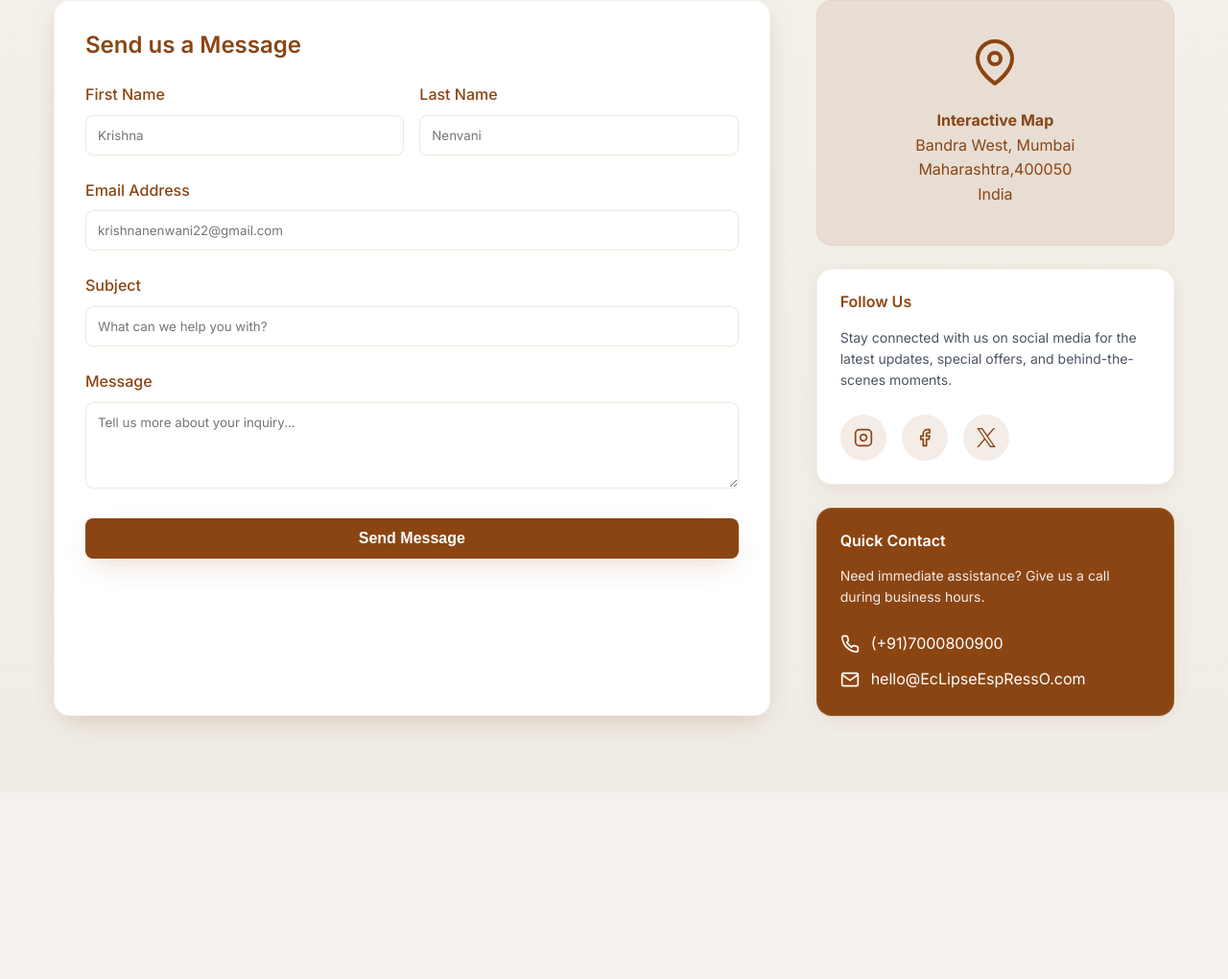
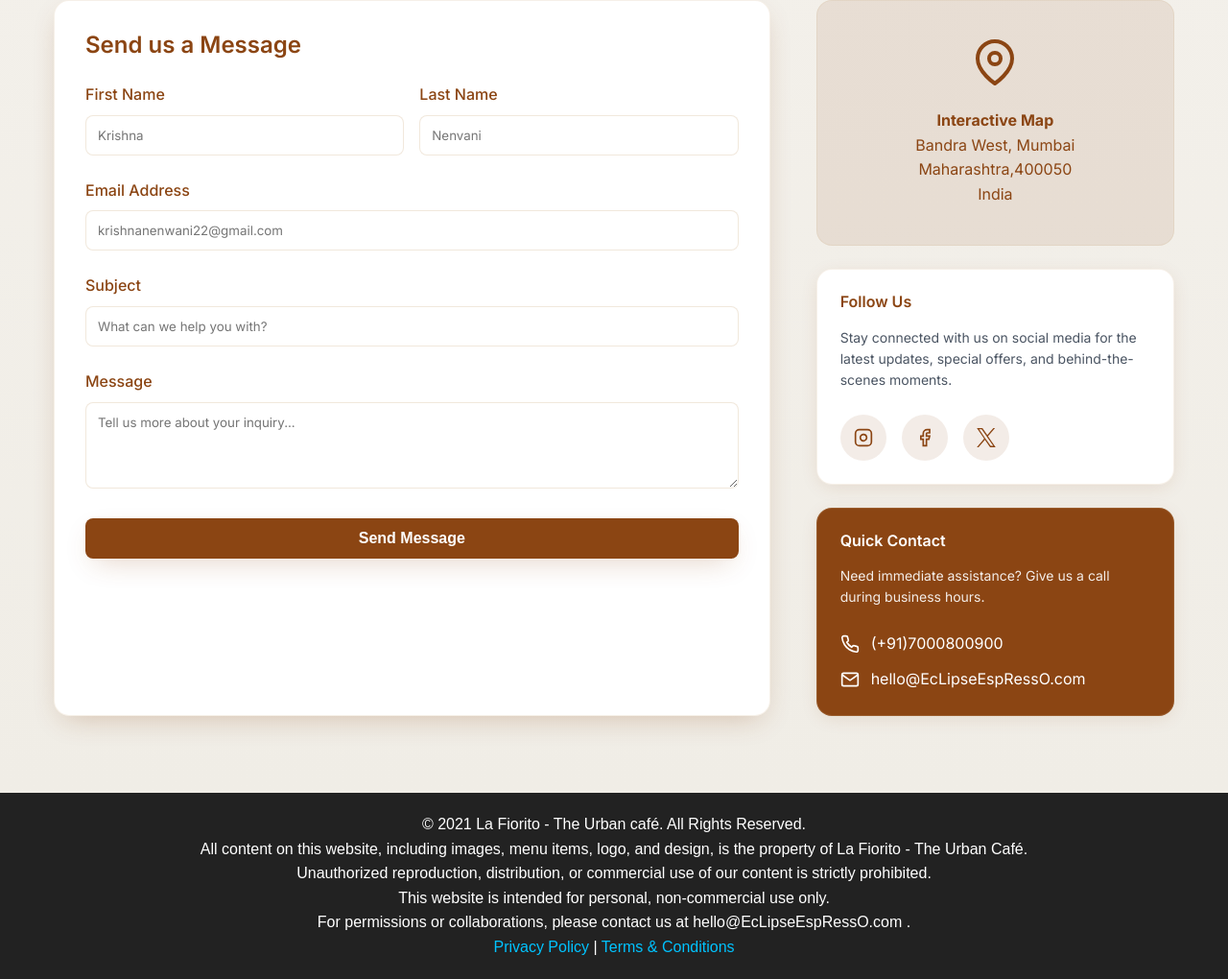
Before and after one commit to harshkava01/cafe-site, a plain HTML site: page index.html in a window 1280 px wide. Shown: the part 8958-9978 px from the top of the page at 96% size. Before the commit the page ends 9784 px from the top, so only its background shows below. Drawn offline with Linux system fonts and the light colour scheme.

Commit message:
iindex.html

```diff
--- a/index.html
+++ b/index.html
@@ -1083,6 +1083,23 @@
         </div>
     </section>
 
+    <!-- ===== FOOTER START ===== -->
+        <footer style="background:#222; color:#fff; text-align:center; padding:20px; font-family:Arial, sans-serif;">
+            <p>
+                &copy; 2021 La Fiorito - The Urban café. All Rights Reserved.
+            </p>
+            <p>
+                    All content on this website, including images, menu items, logo, and design, is the property of La Fiorito - The Urban Café.<br>
+                    Unauthorized reproduction, distribution, or commercial use of our content is strictly prohibited. <br>
+                    This website is intended for personal, non-commercial use only. <br>
+                    For permissions or collaborations, please contact us at hello@EcLipseEspRessO.com .
+            </p>
+            <p>
+                <a href="https://en.wikipedia.org/wiki/Privacy_policy" style="color:#00c3ff; text-decoration:none;">Privacy Policy</a> |
+                <a href="https://en.wikipedia.org/wiki/Terms_of_service" style="color:#00c3ff; text-decoration:none;">Terms & Conditions</a>
+            </p>
+        </footer>
+
     <!-- Reservation Modal -->
     <div id="reservationModal" class="modal">
         <div class="modal-content">
```
